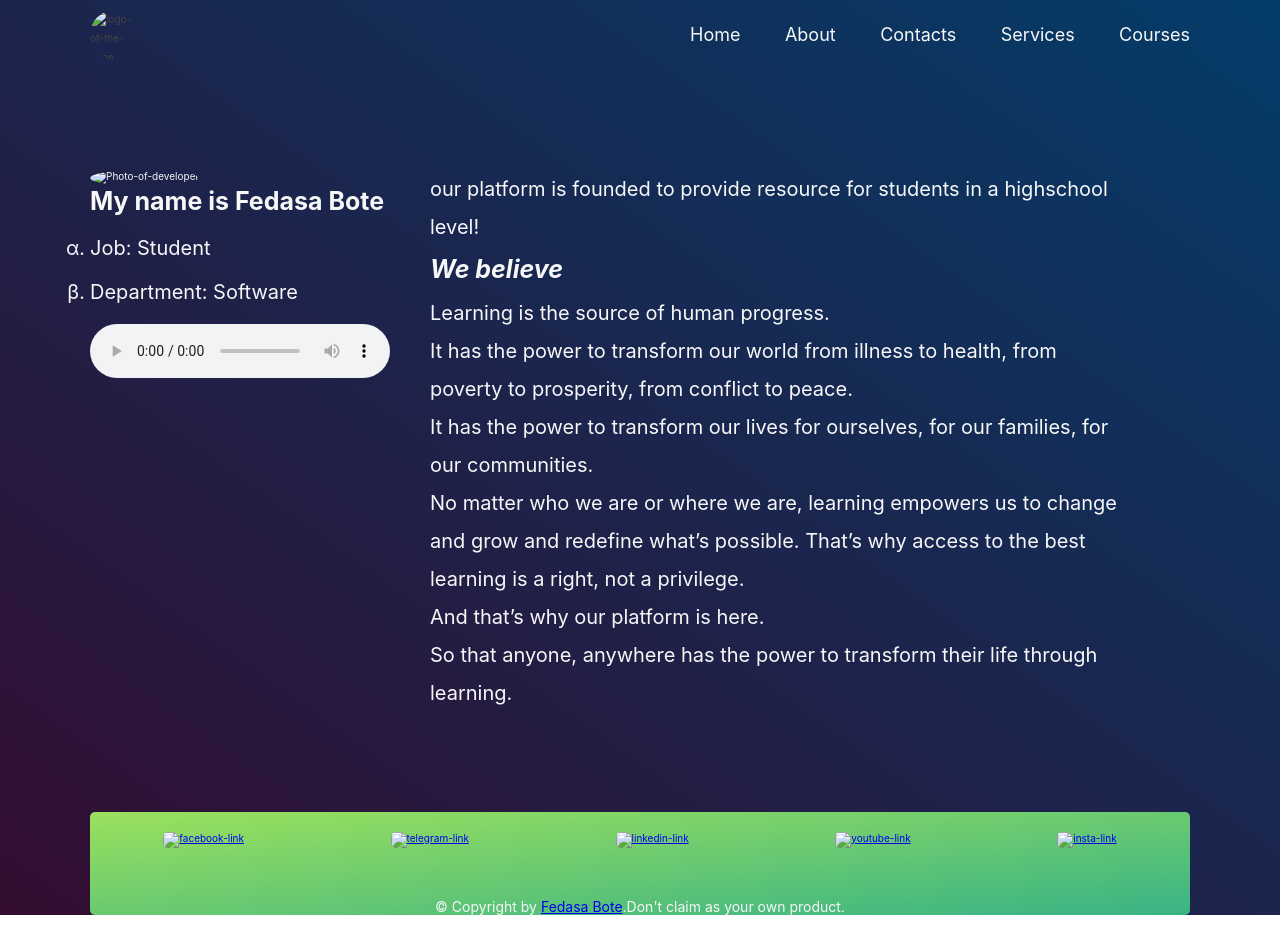
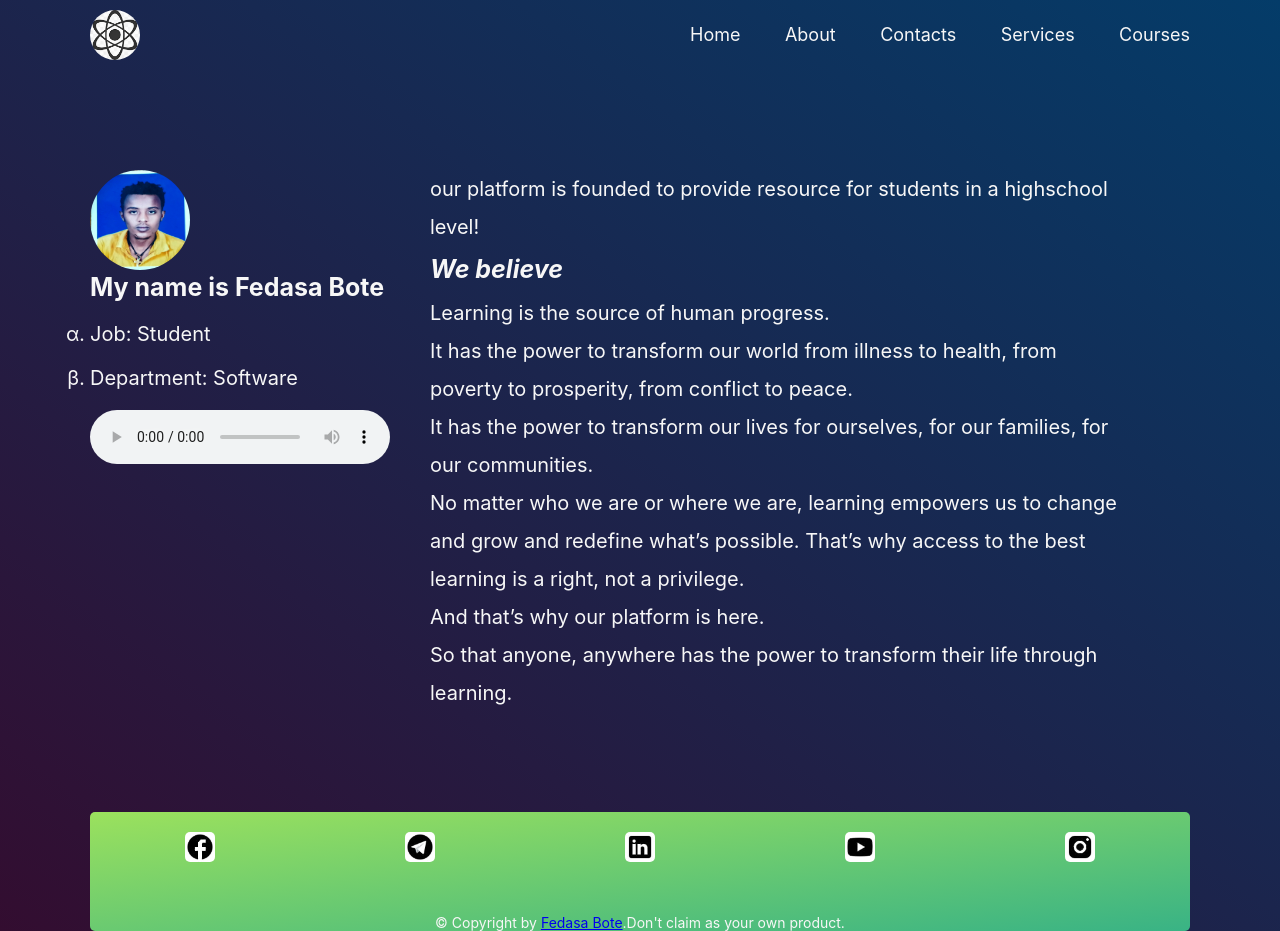
Before and after one commit to FedasaBote/UGR-6761-13, a plain HTML site: page src/About/index.html in a window 1280 px wide. Drawn offline with Linux system fonts and the light colour scheme; the site is published under a folder, as on GitHub Pages, so addresses that start at the root find nothing.

Commit message:
Update index.html

```diff
--- a/src/About/index.html
+++ b/src/About/index.html
@@ -10,25 +10,25 @@
   <body>
     <header>
       <div class="navigation">
-        <img src="/images/Logo.png" alt="logo-of-the-page" />
+        <img src="../images/Logo.png" alt="logo-of-the-page" />
         <nav class="links">
-          <a href="/Home/index.html">Home</a>
+          <a href="../../index.html">Home</a>
           <a href="/About/index.html">About</a>
-          <a href="/Contacts/index.html">Contacts</a>
-          <a href="/Service/index.html">Services</a>
-          <a class="courses" href="/Course/index.html">Courses</a>
+          <a href="../Contacts/index.html">Contacts</a>
+          <a href="../Service/index.html">Services</a>
+          <a class="courses" href="../Course/index.html">Courses</a>
         </nav>
       </div>
     </header>
     <section class="grid-2-cols">
       <div class="first-item">
-        <img src="/images/fedasa.jpg" alt="Photo-of-developer" />
+        <img src="../images/fedasa.jpg" alt="Photo-of-developer" />
         <h1>My name is Fedasa Bote</h1>
         <ul>
           <li>Job: Student</li>
           <li>Department: Software</li>
         </ul>
-        <audio class="audio" controls src="/images/Audio.mp3"></audio>
+        <audio class="audio" controls src="../Audio/Audio.mp3"></audio>
       </div>
       <div class="second-item">
         <p>
@@ -58,11 +58,11 @@
     </section>
     <footer>
       <div class="icons">
-        <a href="#"><img src="/images/facebook.jpg" alt="facebook-link" /></a>
-        <a href="#"><img src="/images/telegram.jpg" alt="telegram-link" /></a>
-        <a href="#"><img src="/images/linkedn.jpg" alt="linkedin-link" /></a>
-        <a href="#"><img src="/images/youtube.jpg" alt="youtube-link" /></a>
-        <a href="#"><img src="/images/insta.jpg" alt="insta-link" /></a>
+        <a href="#"><img src="../images/facebook.jpg" alt="facebook-link" /></a>
+        <a href="#"><img src="../images/telegram.jpg" alt="telegram-link" /></a>
+        <a href="#"><img src="../images/linkedn.jpg" alt="linkedin-link" /></a>
+        <a href="#"><img src="../images/youtube.jpg" alt="youtube-link" /></a>
+        <a href="#"><img src="../images/insta.jpg" alt="insta-link" /></a>
       </div>
       <p class="footer__copyright">
         &copy; Copyright by
```
